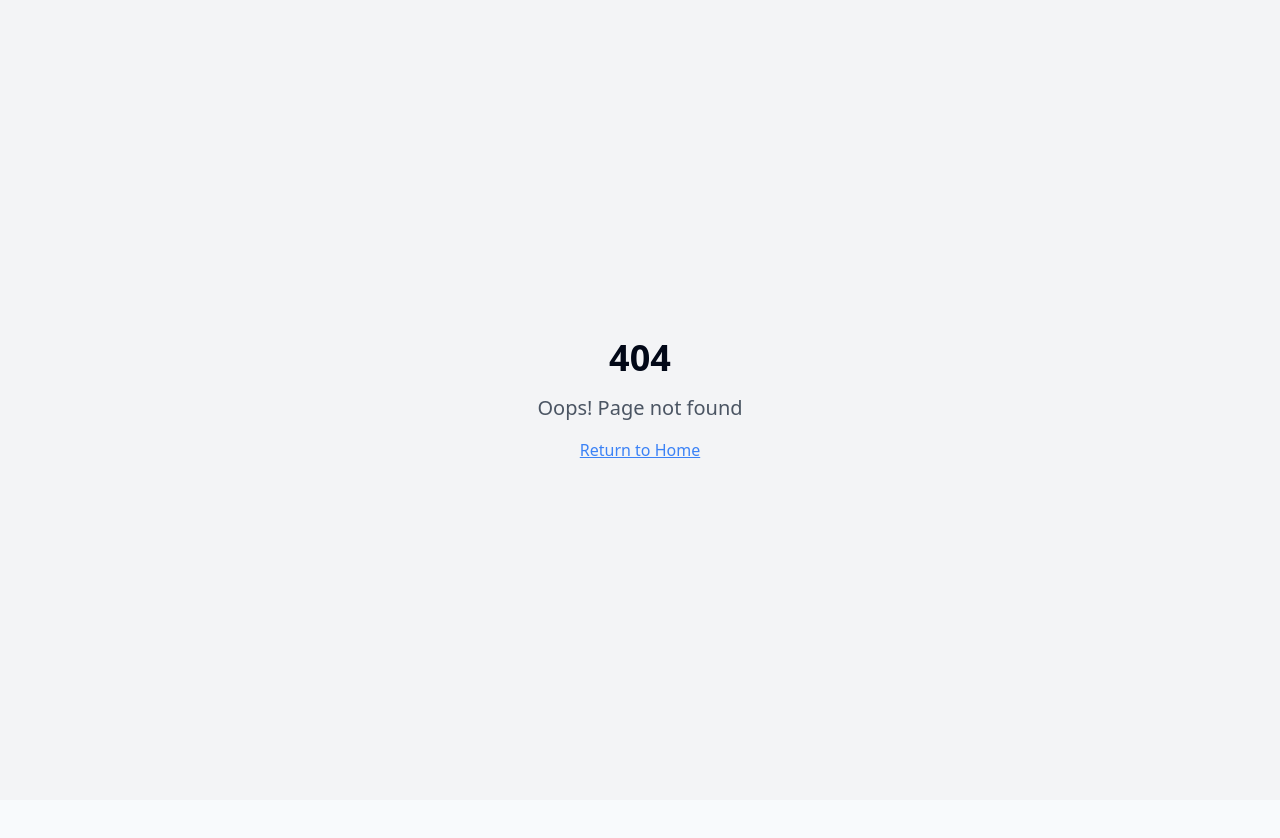
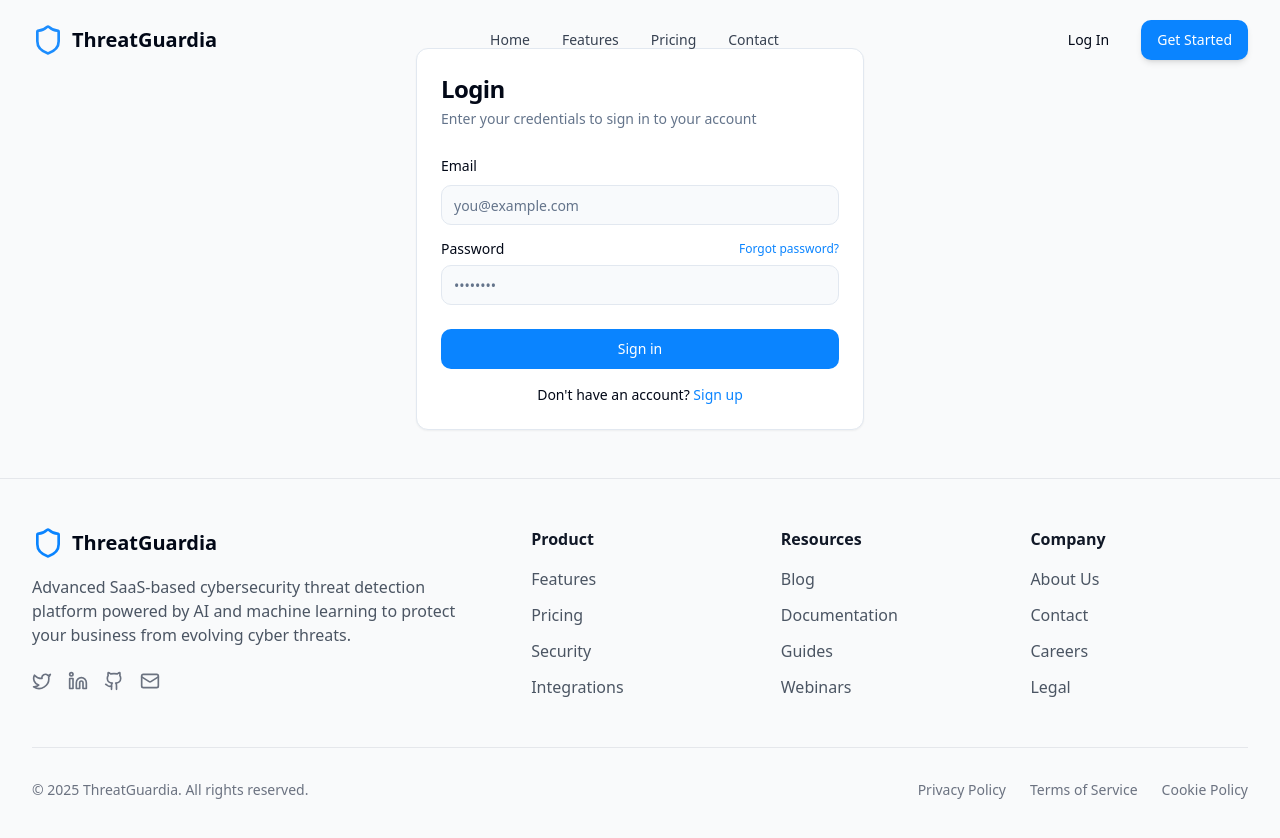
Before and after one commit to duaiqbal1/threatguardia, a React (Vite) app: page /login in a window 1280 px wide. Before the commit this address had no page. Shown: the top 838 px of the page. Before the commit the page ends 800 px from the top, so only its background shows below. Built offline with nearby package versions, Linux system fonts and the light colour scheme.

Commit message:
Fix login functionality
The login functionality is not working.

```diff
--- a/src/App.tsx
+++ b/src/App.tsx
@@ -8,6 +8,7 @@ import Index from "./pages/Index";
 import Features from "./pages/Features";
 import Pricing from "./pages/Pricing";
 import Contact from "./pages/Contact";
+import Login from "./pages/Login";
 import NotFound from "./pages/NotFound";
 
 const queryClient = new QueryClient();
@@ -23,6 +24,7 @@ const App = () => (
           <Route path="/features" element={<Features />} />
           <Route path="/pricing" element={<Pricing />} />
           <Route path="/contact" element={<Contact />} />
+          <Route path="/login" element={<Login />} />
           {/* ADD ALL CUSTOM ROUTES ABOVE THE CATCH-ALL "*" ROUTE */}
           <Route path="*" element={<NotFound />} />
         </Routes>
--- a/src/components/Navbar.tsx
+++ b/src/components/Navbar.tsx
@@ -1,4 +1,3 @@
-
 import React, { useState, useEffect } from 'react';
 import { cn } from '@/lib/utils';
 import { Link, useNavigate } from 'react-router-dom';
@@ -23,13 +22,7 @@ const Navbar = () => {
   }, []);
 
   const handleLogin = () => {
-    toast({
-      title: "Login functionality",
-      description: "This would typically redirect to a login page. Implement actual authentication for production.",
-      duration: 3000,
-    });
-    // This would navigate to a login page in a real app
-    // navigate('/login');
+    navigate('/login');
   };
 
   const handleGetStarted = () => {
@@ -38,7 +31,6 @@ const Navbar = () => {
       description: "This would typically start the sign-up process. Implement actual registration for production.",
       duration: 3000,
     });
-    // Navigate to pricing page to show available plans
     navigate('/pricing');
   };
 
--- /dev/null
+++ b/src/pages/Login.tsx
@@ -0,0 +1,114 @@
+
+import React from 'react';
+import { useNavigate } from 'react-router-dom';
+import { Button } from '@/components/ui/button';
+import { Input } from '@/components/ui/input';
+import { Label } from '@/components/ui/label';
+import { Card, CardContent, CardDescription, CardFooter, CardHeader, CardTitle } from '@/components/ui/card';
+import { useToast } from '@/hooks/use-toast';
+import Navbar from '@/components/Navbar';
+import Footer from '@/components/Footer';
+
+const Login = () => {
+  const [email, setEmail] = React.useState('');
+  const [password, setPassword] = React.useState('');
+  const navigate = useNavigate();
+  const { toast } = useToast();
+
+  const handleSubmit = (e: React.FormEvent) => {
+    e.preventDefault();
+
+    // For now, just show a toast message since we don't have actual auth
+    toast({
+      title: "Login Attempted",
+      description: "This is a demo. In a production app, this would authenticate with a backend service.",
+      duration: 3000,
+    });
+
+    // Navigate back to home page for demo purposes
+    navigate('/');
+  };
+
+  return (
+    <div className="flex flex-col min-h-screen">
+      <Navbar />
+
+      <main className="flex-1 flex items-center justify-center py-12 px-4 sm:px-6 lg:px-8 bg-gray-50 dark:bg-gray-900">
+        <Card className="w-full max-w-md">
+          <CardHeader className="space-y-1">
+            <CardTitle className="text-2xl font-bold">Login</CardTitle>
+            <CardDescription>
+              Enter your credentials to sign in to your account
+            </CardDescription>
+          </CardHeader>
+
+          <form onSubmit={handleSubmit}>
+            <CardContent className="space-y-4">
+              <div className="space-y-2">
+                <Label htmlFor="email">Email</Label>
+                <Input
+                  id="email"
+                  type="email"
+                  placeholder="you@example.com"
+                  value={email}
+                  onChange={(e) => setEmail(e.target.value)}
+                  required
+                />
+              </div>
+
+              <div className="space-y-2">
+                <div className="flex items-center justify-between">
+                  <Label htmlFor="password">Password</Label>
+                  <Button
+                    variant="link"
+                    className="text-xs text-cyber-blue p-0 h-auto"
+                    type="button"
+                    onClick={() => toast({
+                      title: "Password Reset",
+                      description: "This feature is not implemented in the demo.",
+                      duration: 3000,
+                    })}
+                  >
+                    Forgot password?
+                  </Button>
+                </div>
+                <Input
+                  id="password"
+                  type="password"
+                  placeholder="••••••••"
+                  value={password}
+                  onChange={(e) => setPassword(e.target.value)}
+                  required
+                />
+              </div>
+            </CardContent>
+
+            <CardFooter className="flex flex-col space-y-4">
+              <Button
+                type="submit"
+                className="w-full bg-cyber-blue hover:bg-cyber-blue-dark text-white transition-colors"
+              >
+                Sign in
+              </Button>
+
+              <div className="text-center text-sm">
+                Don't have an account?{' '}
+                <Button
+                  variant="link"
+                  className="text-cyber-blue p-0 h-auto"
+                  onClick={() => navigate('/signup')}
+                >
+                  Sign up
+                </Button>
+              </div>
+            </CardFooter>
+          </form>
+        </Card>
+      </main>
+
+      <Footer />
+    </div>
+  );
+};
+
+export default Login;
```
